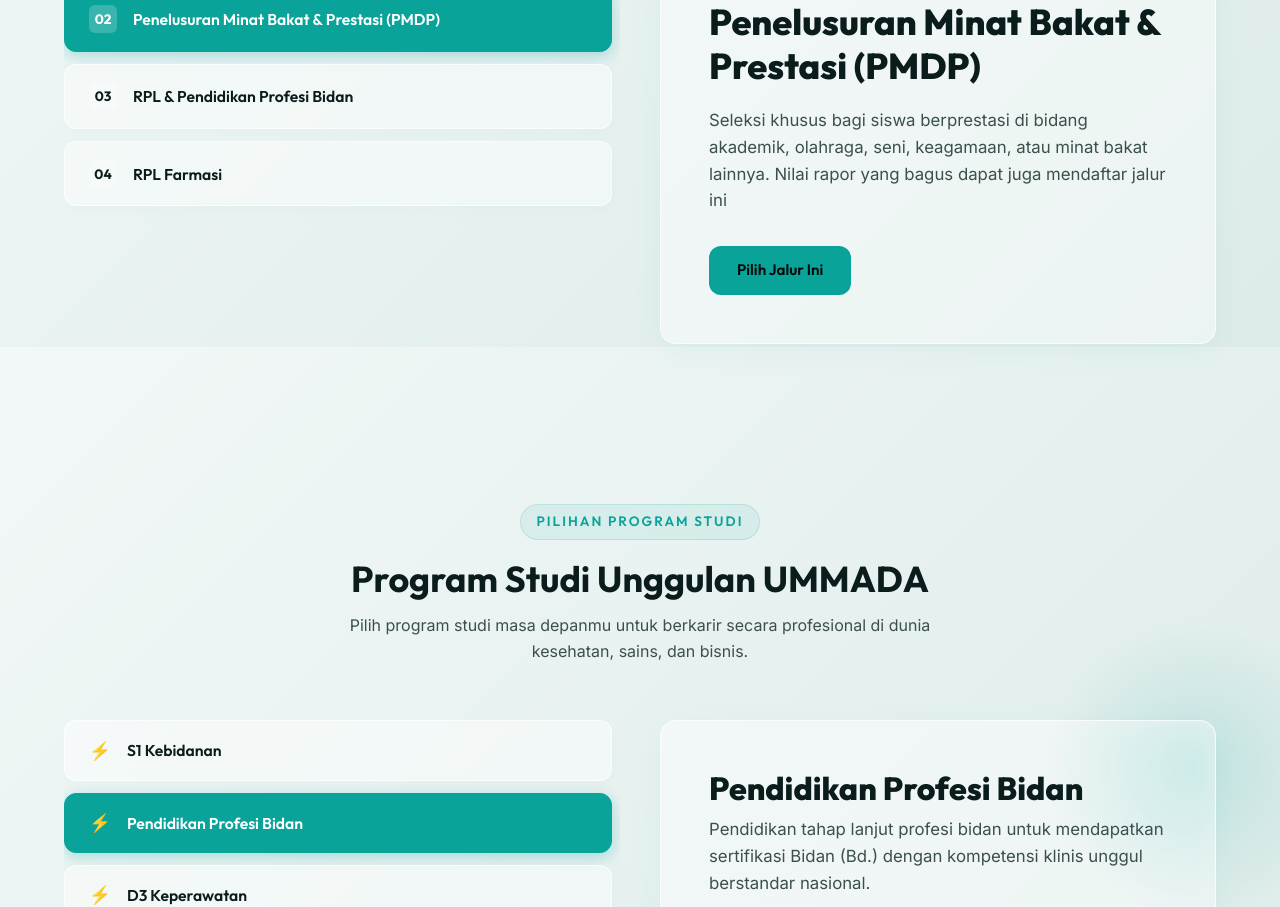
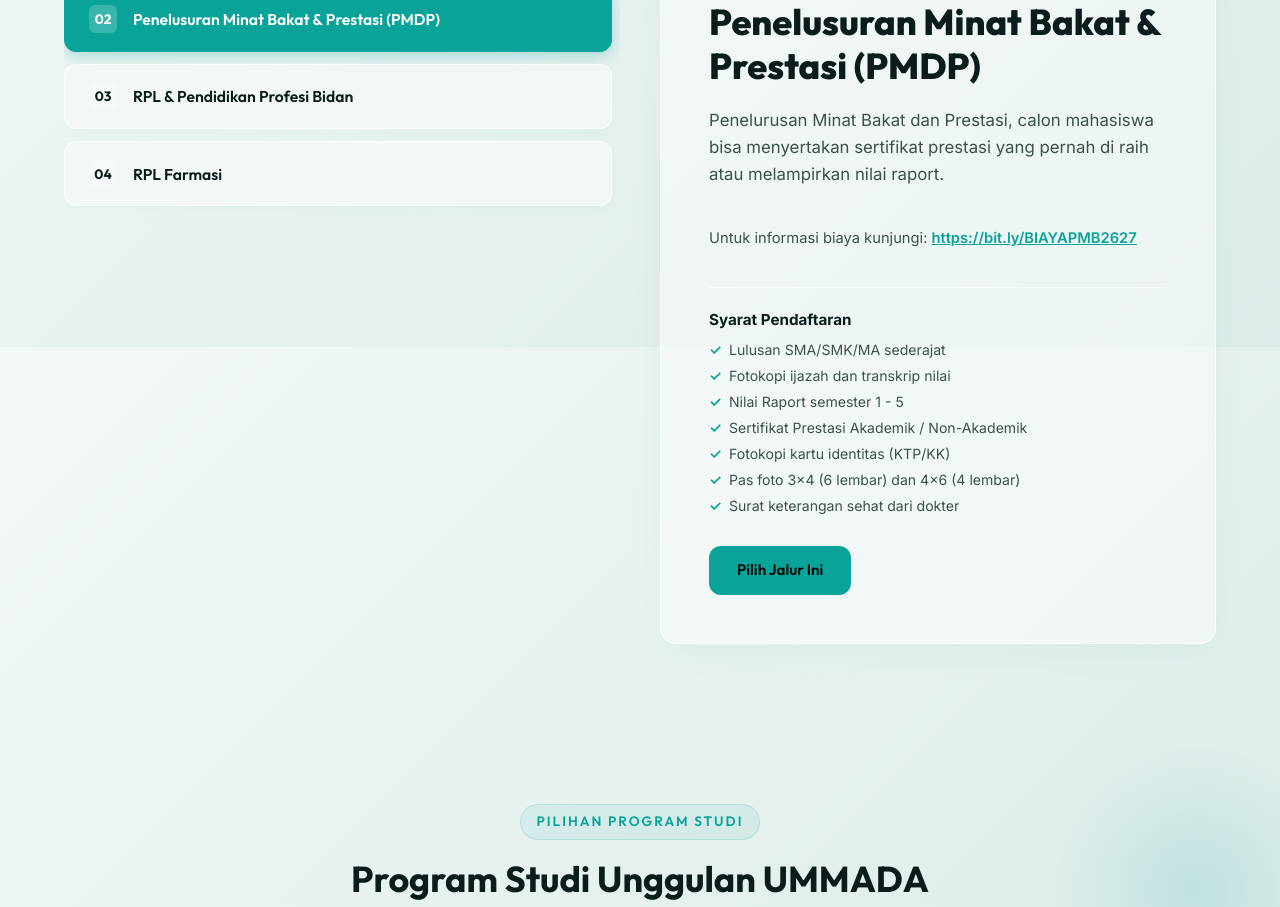
Before and after one commit to deffan10/Landing-Page-PMB-UMMADA, a Vue app: page / in a window 1280 px wide. Shown: the part 1253-2160 px from the top of the page. Built offline with nearby package versions, Linux system fonts and the light colour scheme.

Commit message:
feat: add registration requirements and link to biaya for all pathways

```diff
--- a/src/content/home.json
+++ b/src/content/home.json
@@ -14,26 +14,101 @@
     {
       "code": "01",
       "name": "Reguler",
-      "description": "Jalur pendaftaran reguler untuk lulusan SMA/SMK/MA sederajat melalui seleksi nilai rapor atau tes.",
-      "url": "https://pmb.ummada.ac.id/jalur-masuk/68e32b2c27d92c6a8711ad0e"
+      "description": "Pendaftar dari SMA/SMK/MA/MAN dan sederajat melalui jalur tes, Bisa memilih maximal 2 program study yang tersedia.",
+      "biayaUrl": "https://bit.ly/BIAYAPMB2627",
+      "url": "https://pmb.ummada.ac.id/jalur-masuk/68e32b2c27d92c6a8711ad0e",
+      "requirements": [
+        {
+          "title": "Syarat Pendaftaran",
+          "items": [
+            "Lulusan SMA/SMK/MA sederajat",
+            "Fotokopi ijazah dan transkrip nilai",
+            "Fotokopi kartu identitas (KTP/KK)",
+            "Pas foto 3×4 (6 lembar) dan 4×6 (4 lembar)",
+            "Surat keterangan sehat dari dokter"
+          ]
+        }
+      ]
     },
     {
       "code": "02",
       "name": "Penelusuran Minat Bakat & Prestasi (PMDP)",
-      "description": "Seleksi khusus bagi siswa berprestasi di bidang akademik, olahraga, seni, keagamaan, atau minat bakat lainnya. Nilai rapor yang bagus dapat juga mendaftar jalur ini",
-      "url": "https://pmb.ummada.ac.id/jalur-masuk/68e32b2027d92c6a8711ad0d"
+      "description": "Penelurusan Minat Bakat dan Prestasi, calon mahasiswa bisa menyertakan sertifikat prestasi yang pernah di raih atau melampirkan nilai raport.",
+      "biayaUrl": "https://bit.ly/BIAYAPMB2627",
+      "url": "https://pmb.ummada.ac.id/jalur-masuk/68e32b2027d92c6a8711ad0d",
+      "requirements": [
+        {
+          "title": "Syarat Pendaftaran",
+          "items": [
+            "Lulusan SMA/SMK/MA sederajat",
+            "Fotokopi ijazah dan transkrip nilai",
+            "Nilai Raport semester 1 - 5",
+            "Sertifikat Prestasi Akademik / Non-Akademik",
+            "Fotokopi kartu identitas (KTP/KK)",
+            "Pas foto 3×4 (6 lembar) dan 4×6 (4 lembar)",
+            "Surat keterangan sehat dari dokter"
+          ]
+        }
+      ]
     },
     {
       "code": "03",
       "name": "RPL & Pendidikan Profesi Bidan",
-      "description": "Jalur Rekognisi Pembelajaran Lampau (RPL) untuk lulusan D3 Kebidanan melanjutkan ke S1 + Profesi Bidan.",
-      "url": "https://pmb.ummada.ac.id/jalur-masuk/690022f8d095fb00859da5c1"
+      "description": "RPL adalah program pengakuan atas capaian pembelajaran yang diperoleh dari pendidikan formal, informal, hingga pengalaman kerja sebagai dasar melanjutkan/menyetarakan pendidikan dengan kualifikasi tertentu. Program RPL menargetkan calon pendaftar dengan latar belakang pernah mengenyam pendidikan formal, informal, dan angkatan yang telah bekerja lebih dari dua tahun. Pendidikan Profesi Bidan adalah pendidikan lanjutan yang ditempuh setelah lulus Sarjana Kebidanan dengan tujuan membentuk bidan yang profesional dan kompeten dalam memberikan pelayanan kebidanan. Pendidikan ini menekankan pada praktik klinik secara langsung di berbagai lahan praktik seperti rumah sakit, puskesmas, klinik, dan komunitas, sehingga mahasiswa mampu menerapkan ilmu dan keterampilan kebidanan dalam situasi nyata. Selama pendidikan, mahasiswa dibekali kemampuan memberikan asuhan kebidanan pada kehamilan, persalinan, nifas, bayi baru lahir, keluarga berencana, serta kesehatan reproduksi. Pendidikan Profesi Bidan umumnya berlangsung selama satu hingga dua tahun dan diakhiri dengan uji kompetensi sebagai syarat memperoleh sertifikat profesi dan Surat Tanda Registrasi (STR) untuk dapat menjalankan praktik sebagai bidan profesional.",
+      "biayaUrl": "https://bit.ly/BIAYAPMB2627",
+      "url": "https://pmb.ummada.ac.id/jalur-masuk/690022f8d095fb00859da5c1",
+      "requirements": [
+        {
+          "title": "Persyaratan Daftar Kuliah Kelas RPL dan Profesi Bidan",
+          "items": [
+            "Kartu Tanda Penduduk KTP",
+            "Kartu Keluarga",
+            "Ijazah / SKL",
+            "Transkrip Nilai",
+            "Surat Sehat dan Tidak buta Warna",
+            "Pas Foto",
+            "Bukti Bekerja",
+            "STR",
+            "Daftar Riwayat Hidup",
+            "Surat Izin Pimpinan",
+            "Surat Izin BKPSDM (bagi ASN/PNS)"
+          ]
+        }
+      ]
     },
     {
       "code": "04",
       "name": "RPL Farmasi",
-      "description": "Jalur transfer atau penyetaraan kompetensi pembelajaran lampau untuk program studi D3/S1 Farmasi.",
-      "url": "https://pmb.ummada.ac.id/jalur-masuk/6a0e864def9de99f800c6916"
+      "description": "Program Rekognisi Pembelajaran Lampau (RPL) merupakan program pengakuan atas capaian pembelajaran yang diperoleh melalui pendidikan formal, pengalaman kerja, maupun pelatihan yang relevan untuk melanjutkan pendidikan pada jenjang yang lebih tinggi. Program ini ditujukan bagi calon mahasiswa yang telah memiliki pengalaman pendidikan dan/atau pengalaman kerja di bidang kefarmasian. Program RPL Farmasi memberikan kesempatan bagi lulusan SMK Farmasi, SAA, SMF, D3 Farmasi, maupun D3 Analisis Farmasi dan Makanan untuk melanjutkan pendidikan ke jenjang D3 atau S1 Farmasi melalui proses asesmen dan konversi SKS berdasarkan riwayat pendidikan sebelumnya. Melalui program ini, mahasiswa dapat menjalani proses studi yang lebih efisien sesuai hasil asesmen akademik dan capaian pembelajaran yang dimiliki.",
+      "biayaUrl": "https://bit.ly/BIAYAPMB2627",
+      "url": "https://pmb.ummada.ac.id/jalur-masuk/6a0e864def9de99f800c6916",
+      "requirements": [
+        {
+          "title": "Persyaratan Pendaftaran RPL D3 Farmasi",
+          "items": [
+            "Lulusan SAA / SMF / SMK Farmasi",
+            "Memiliki pengalaman kerja minimal 2 tahun",
+            "Bersedia menyusun portofolio",
+            "Surat keterangan sehat dan tidak buta warna",
+            "Pas foto berwarna 3×4",
+            "Fotokopi KTP dan KK",
+            "Fotokopi legalisir ijazah dan transkrip nilai",
+            "Surat keterangan kerja"
+          ]
+        },
+        {
+          "title": "Persyaratan Pendaftaran RPL S1 Farmasi",
+          "items": [
+            "Lulusan D3 Farmasi / D3 Analisis Farmasi dan Makanan",
+            "Alumni maupun non alumni",
+            "Fresh graduate maupun sudah bekerja",
+            "Surat keterangan sehat dan tidak buta warna",
+            "Pas foto berwarna 3×4",
+            "Fotokopi KTP dan KK",
+            "Fotokopi legalisir ijazah dan transkrip nilai"
+          ]
+        }
+      ]
     }
   ],
   "biayaPerkuliahan": {
--- a/src/views/HomeView.vue
+++ b/src/views/HomeView.vue
@@ -76,6 +76,22 @@
                 <span class="badge-accent">Jalur {{ home.jalurMasuk[activeJalurIndex].code }}</span>
                 <h3>{{ home.jalurMasuk[activeJalurIndex].name }}</h3>
                 <p class="tab-desc">{{ home.jalurMasuk[activeJalurIndex].description }}</p>
+
+                <div v-if="home.jalurMasuk[activeJalurIndex].biayaUrl" class="biaya-info-link">
+                  Untuk informasi biaya kunjungi: <a :href="home.jalurMasuk[activeJalurIndex].biayaUrl" target="_blank" rel="noopener">{{ home.jalurMasuk[activeJalurIndex].biayaUrl }}</a>
+                </div>
+
+                <div v-if="home.jalurMasuk[activeJalurIndex].requirements" class="jalur-requirements">
+                  <div v-for="(reqGroup, gIdx) in home.jalurMasuk[activeJalurIndex].requirements" :key="gIdx" class="req-group">
+                    <strong class="req-group-title">{{ reqGroup.title }}</strong>
+                    <ul class="req-list">
+                      <li v-for="(reqItem, rIdx) in reqGroup.items" :key="rIdx">
+                        {{ reqItem }}
+                      </li>
+                    </ul>
+                  </div>
+                </div>
+
                 <div class="tab-action-footer">
                   <a :href="home.hero?.ctaRegisterUrl" class="btn btn-primary">Pilih Jalur Ini</a>
                 </div>
@@ -91,6 +107,22 @@
               <div class="jalur-badge-code">{{ jalur.code }}</div>
               <h3>{{ jalur.name }}</h3>
               <p>{{ jalur.description }}</p>
+
+              <div v-if="jalur.biayaUrl" class="biaya-info-link" style="margin-bottom: 1rem;">
+                Untuk informasi biaya kunjungi: <a :href="jalur.biayaUrl" target="_blank" rel="noopener">{{ jalur.biayaUrl }}</a>
+              </div>
+
+              <div v-if="jalur.requirements" class="jalur-requirements">
+                <div v-for="(reqGroup, gIdx) in jalur.requirements" :key="gIdx" class="req-group">
+                  <strong class="req-group-title">{{ reqGroup.title }}</strong>
+                  <ul class="req-list">
+                    <li v-for="(reqItem, rIdx) in reqGroup.items" :key="rIdx">
+                      {{ reqItem }}
+                    </li>
+                  </ul>
+                </div>
+              </div>
+
               <div class="jalur-action-footer">
                 <a :href="home.hero?.ctaRegisterUrl" class="btn btn-secondary btn-block">Pilih Jalur</a>
               </div>
@@ -1057,4 +1089,74 @@
   opacity: 0;
   transform: translateX(-20px);
 }
+
+/* Requirements & Biaya Info Styling */
+.biaya-info-link {
+  margin-top: 0.5rem;
+  margin-bottom: 1rem;
+  font-size: 0.92rem;
+  color: var(--text-secondary);
+}
+
+.biaya-info-link a {
+  color: var(--primary);
+  font-weight: 600;
+  text-decoration: underline;
+}
+
+.biaya-info-link a:hover {
+  color: #00d2c4;
+}
+
+.jalur-requirements {
+  margin-top: 1.25rem;
+  margin-bottom: 1.5rem;
+  border-top: 1px solid var(--glass-border);
+  padding-top: 1.25rem;
+  text-align: left;
+}
+
+.req-group {
+  margin-bottom: 1.25rem;
+}
+
+.req-group:last-child {
+  margin-bottom: 0;
+}
+
+.req-group-title {
+  display: block;
+  font-size: 0.95rem;
+  font-weight: 700;
+  color: var(--text-primary);
+  margin-bottom: 0.5rem;
+}
+
+.req-list {
+  list-style: none;
+  padding-left: 0;
+  margin: 0;
+}
+
+.req-list li {
+  font-size: 0.88rem;
+  color: var(--text-secondary);
+  position: relative;
+  padding-left: 1.25rem;
+  margin-bottom: 0.35rem;
+  line-height: 1.45;
+}
+
+.req-list li::before {
+  content: '✓';
+  position: absolute;
+  left: 0;
+  color: var(--primary);
+  font-weight: bold;
+}
+
+.jalur-action-footer {
+  margin-top: auto;
+  padding-top: 1rem;
+}
 </style>
```
